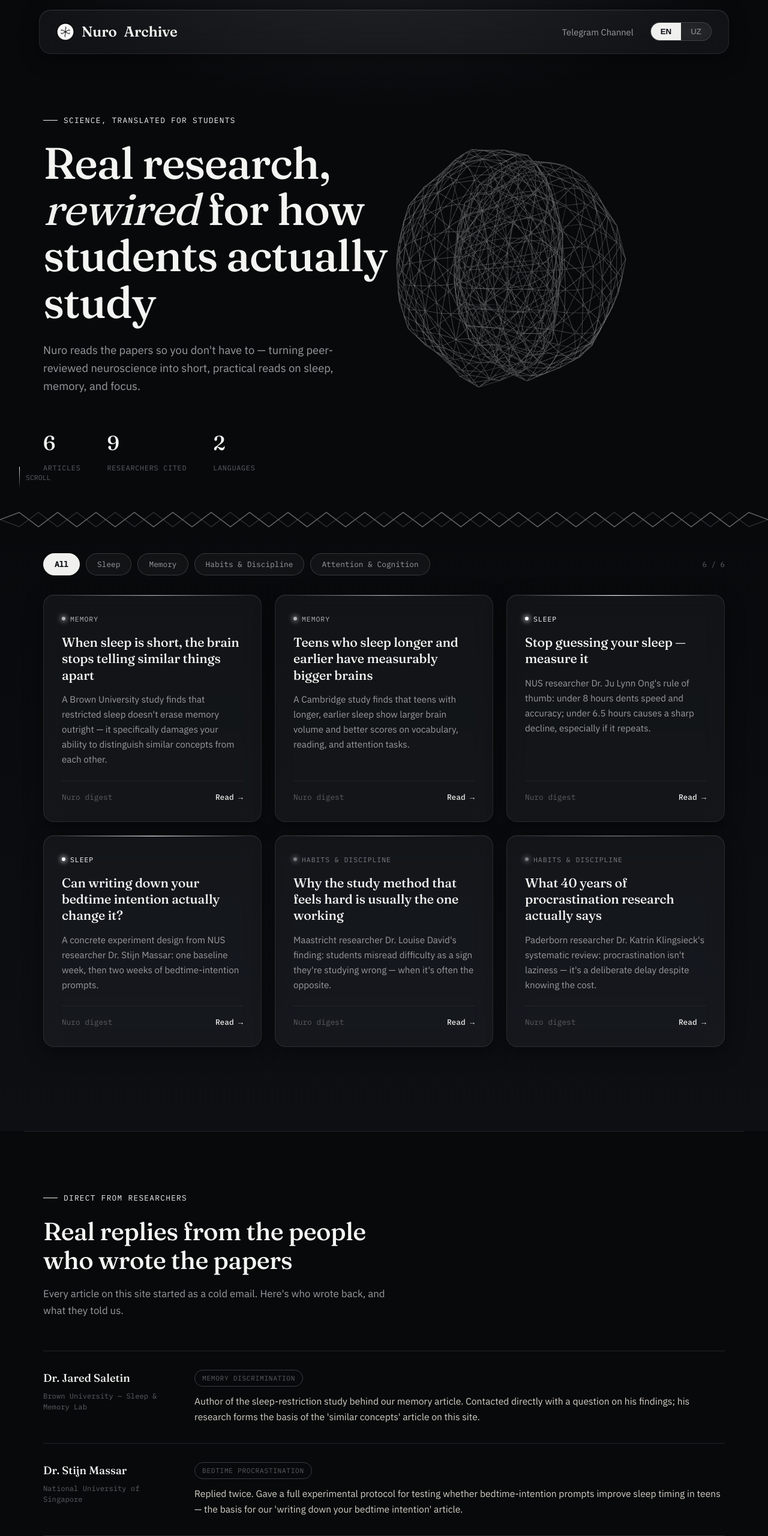
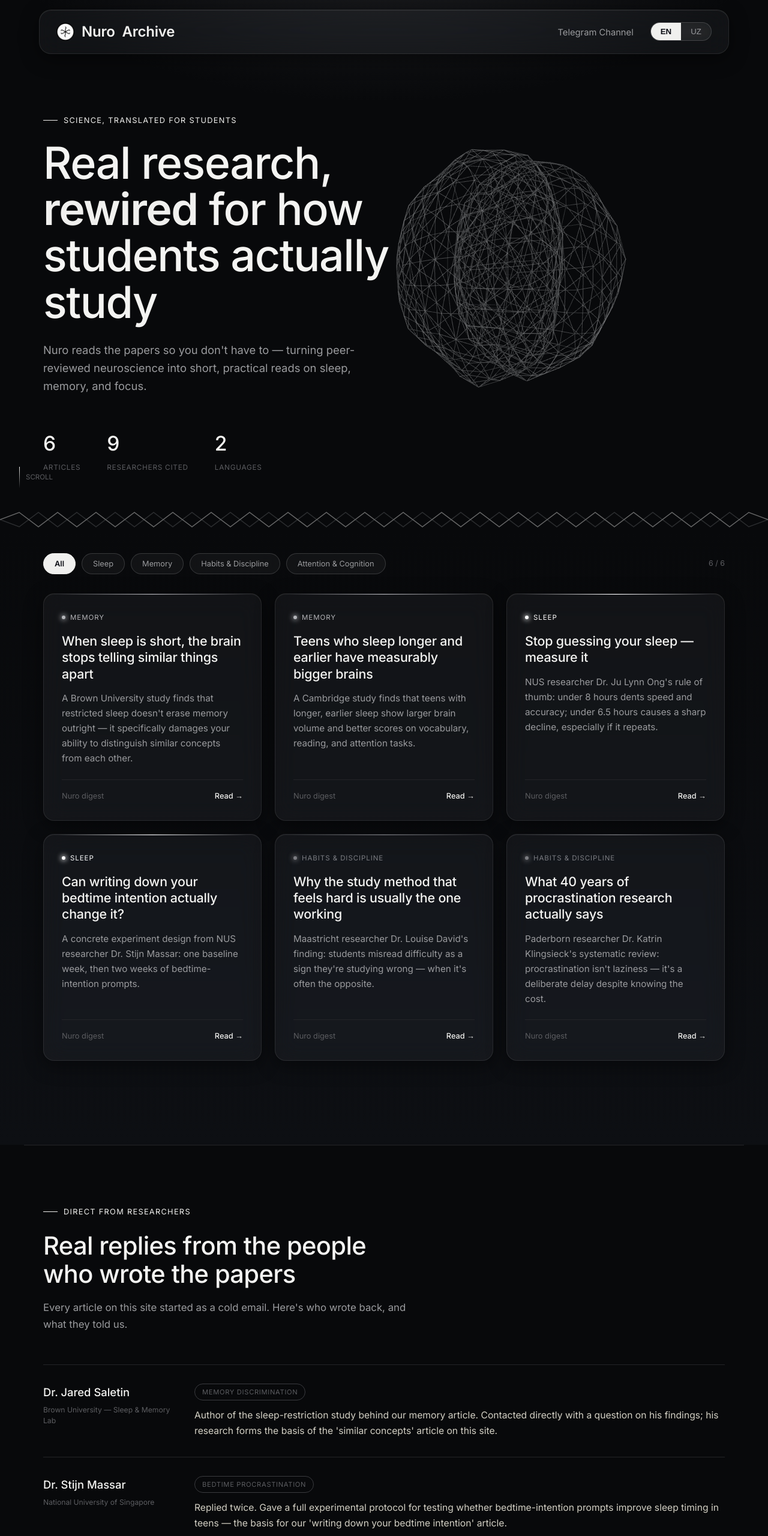
Before and after one commit to diyorbdev/Nuro-archive, a plain HTML site: page index.html in a window 1280 px wide. Shown: the top 2560 px of the page at 60% size. Drawn offline with nearby package versions, Linux system fonts and the light colour scheme; animation ran at ten frames a second.

Commit message:
Switch to single minimalist font (Inter) across entire site

```diff
--- a/index.html
+++ b/index.html
@@ -6,7 +6,7 @@
 <title>Nuro Archive — Research, Translated</title>
 <link rel="icon" type="image/png" href="assets/logo.png">
 <link rel="preconnect" href="https://fonts.googleapis.com">
-<link href="https://fonts.googleapis.com/css2?family=Fraunces:opsz,wght@9..144,300;9..144,400;9..144,500;9..144,600;9..144,700&family=IBM+Plex+Sans:wght@400;500;600;700&family=IBM+Plex+Mono:wght@400;500&display=swap" rel="stylesheet">
+<link href="https://fonts.googleapis.com/css2?family=Inter:opsz,wght@14..32,300;14..32,400;14..32,500;14..32,600;14..32,700&display=swap" rel="stylesheet">
 <script src="https://cdnjs.cloudflare.com/ajax/libs/three.js/r128/three.min.js"></script>
 <style>
   :root {
@@ -37,7 +37,7 @@
   body {
     background: var(--bg);
     color: var(--text);
-    font-family: 'IBM Plex Sans', sans-serif;
+    font-family: 'Inter', sans-serif;
     line-height: 1.65;
     -webkit-font-smoothing: antialiased;
     overflow-x: hidden;
@@ -91,7 +91,7 @@
   }
 
   .logo {
-    font-family: 'Fraunces', serif;
+    font-family: 'Inter', sans-serif;
     font-weight: 600;
     font-size: 1.5rem;
     letter-spacing: -0.01em;
@@ -127,7 +127,7 @@
     backdrop-filter: blur(10px);
     border-radius: 100px;
     overflow: hidden;
-    font-family: 'IBM Plex Mono', monospace;
+    font-family: 'Inter', sans-serif;
     font-size: 0.78rem;
   }
   .lang-toggle button {
@@ -159,7 +159,7 @@
   }
 
   .hero-eyebrow {
-    font-family: 'IBM Plex Mono', monospace;
+    font-family: 'Inter', sans-serif;
     font-size: 0.8rem;
     letter-spacing: 0.1em;
     text-transform: uppercase;
@@ -176,7 +176,7 @@
   }
 
   .hero h1 {
-    font-family: 'Fraunces', serif;
+    font-family: 'Inter', sans-serif;
     font-weight: 500;
     font-size: clamp(2.6rem, 6vw, 4.6rem);
     line-height: 1.05;
@@ -184,8 +184,8 @@
     max-width: 15ch;
   }
   .hero h1 em {
-    font-style: italic;
-    font-weight: 400;
+    font-style: normal;
+    font-weight: 600;
     color: var(--gold);
   }
 
@@ -202,13 +202,13 @@
   }
   .hero-stat { margin-right: 44px; }
   .hero-stat .num {
-    font-family: 'Fraunces', serif;
+    font-family: 'Inter', sans-serif;
     font-size: 2.1rem;
     color: var(--text);
     font-weight: 500;
   }
   .hero-stat .label {
-    font-family: 'IBM Plex Mono', monospace;
+    font-family: 'Inter', sans-serif;
     font-size: 0.74rem;
     color: var(--text-dimmer);
     text-transform: uppercase;
@@ -220,7 +220,7 @@
     position: absolute;
     bottom: 36px;
     left: 32px;
-    font-family: 'IBM Plex Mono', monospace;
+    font-family: 'Inter', sans-serif;
     font-size: 0.72rem;
     color: var(--text-dimmer);
     display: flex;
@@ -264,7 +264,7 @@
   .filter-pills { display: flex; gap: 10px; flex-wrap: wrap; }
 
   .filter-pill {
-    font-family: 'IBM Plex Mono', monospace;
+    font-family: 'Inter', sans-serif;
     font-size: 0.8rem;
     padding: 9px 18px;
     border-radius: 100px;
@@ -284,7 +284,7 @@
   }
 
   .filter-count {
-    font-family: 'IBM Plex Mono', monospace;
+    font-family: 'Inter', sans-serif;
     font-size: 0.78rem;
     color: var(--text-dimmer);
   }
@@ -329,7 +329,7 @@
   }
 
   .card-tag {
-    font-family: 'IBM Plex Mono', monospace;
+    font-family: 'Inter', sans-serif;
     font-size: 0.72rem;
     letter-spacing: 0.08em;
     text-transform: uppercase;
@@ -348,7 +348,7 @@
   }
 
   .card h2 {
-    font-family: 'Fraunces', serif;
+    font-family: 'Inter', sans-serif;
     font-weight: 500;
     font-size: 1.34rem;
     line-height: 1.28;
@@ -371,7 +371,7 @@
     display: flex;
     justify-content: space-between;
     align-items: center;
-    font-family: 'IBM Plex Mono', monospace;
+    font-family: 'Inter', sans-serif;
   }
 
   .card-meta .read {
@@ -434,7 +434,7 @@
   .article-full .card-tag { margin-bottom: 20px; }
 
   .article-full h2 {
-    font-family: 'Fraunces', serif;
+    font-family: 'Inter', sans-serif;
     font-weight: 500;
     font-size: 2rem;
     line-height: 1.2;
@@ -453,7 +453,7 @@
     margin-top: 30px;
     padding-top: 22px;
     border-top: 1px solid var(--border);
-    font-family: 'IBM Plex Mono', monospace;
+    font-family: 'Inter', sans-serif;
     font-size: 0.78rem;
     color: var(--text-dimmer);
   }
@@ -473,7 +473,7 @@
     z-index: 5;
   }
   footer .tg-link {
-    font-family: 'IBM Plex Mono', monospace;
+    font-family: 'Inter', sans-serif;
     font-size: 0.85rem;
     color: var(--gold);
     text-decoration: none;
@@ -506,7 +506,7 @@
 
   .corr-header { max-width: 62ch; margin-bottom: 52px; }
   .corr-header h2 {
-    font-family: 'Fraunces', serif;
+    font-family: 'Inter', sans-serif;
     font-weight: 500;
     font-size: clamp(1.8rem, 3.4vw, 2.6rem);
     line-height: 1.15;
@@ -531,13 +531,13 @@
   .corr-item:last-child { border-bottom: 1px solid var(--border); }
 
   .corr-who .name {
-    font-family: 'Fraunces', serif;
+    font-family: 'Inter', sans-serif;
     font-size: 1.15rem;
     font-weight: 500;
     color: var(--text);
   }
   .corr-who .inst {
-    font-family: 'IBM Plex Mono', monospace;
+    font-family: 'Inter', sans-serif;
     font-size: 0.76rem;
     color: var(--text-dimmer);
     margin-top: 6px;
@@ -546,7 +546,7 @@
 
   .corr-what .topic-tag {
     display: inline-block;
-    font-family: 'IBM Plex Mono', monospace;
+    font-family: 'Inter', sans-serif;
     font-size: 0.7rem;
     letter-spacing: 0.06em;
     text-transform: uppercase;
@@ -600,7 +600,7 @@
     display: flex;
     align-items: center;
     justify-content: center;
-    font-family: 'IBM Plex Mono', monospace;
+    font-family: 'Inter', sans-serif;
     font-size: 0.68rem;
     font-weight: 600;
     color: var(--text-dim);
@@ -609,7 +609,7 @@
   }
 
   .paper-card h3 {
-    font-family: 'Fraunces', serif;
+    font-family: 'Inter', sans-serif;
     font-weight: 500;
     font-size: 1.12rem;
     line-height: 1.3;
@@ -617,7 +617,7 @@
   }
 
   .paper-card .authors {
-    font-family: 'IBM Plex Mono', monospace;
+    font-family: 'Inter', sans-serif;
     font-size: 0.74rem;
     color: var(--text-dimmer);
     margin-bottom: 14px;
@@ -640,7 +640,7 @@
     border-radius: 100px;
     color: var(--text);
     text-decoration: none;
-    font-family: 'IBM Plex Mono', monospace;
+    font-family: 'Inter', sans-serif;
     font-size: 0.8rem;
     transition: all 0.2s;
   }
```
